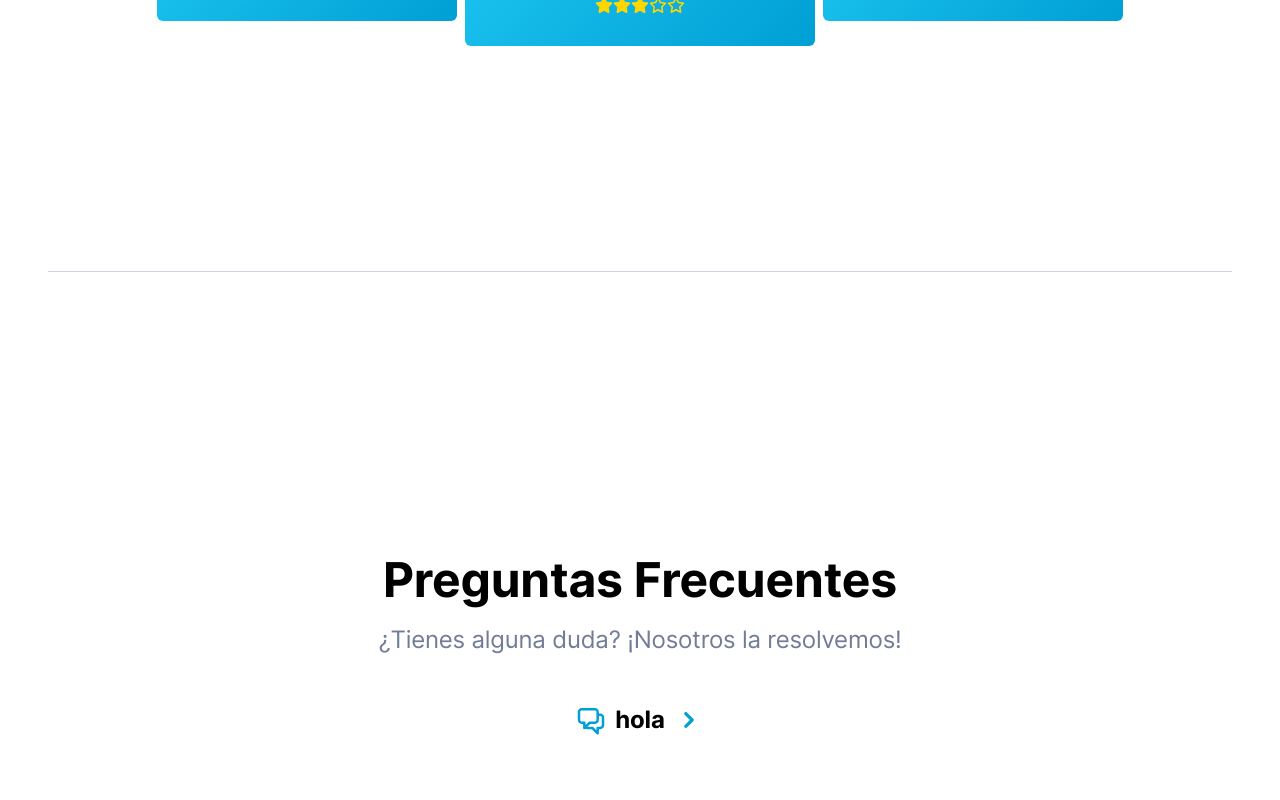
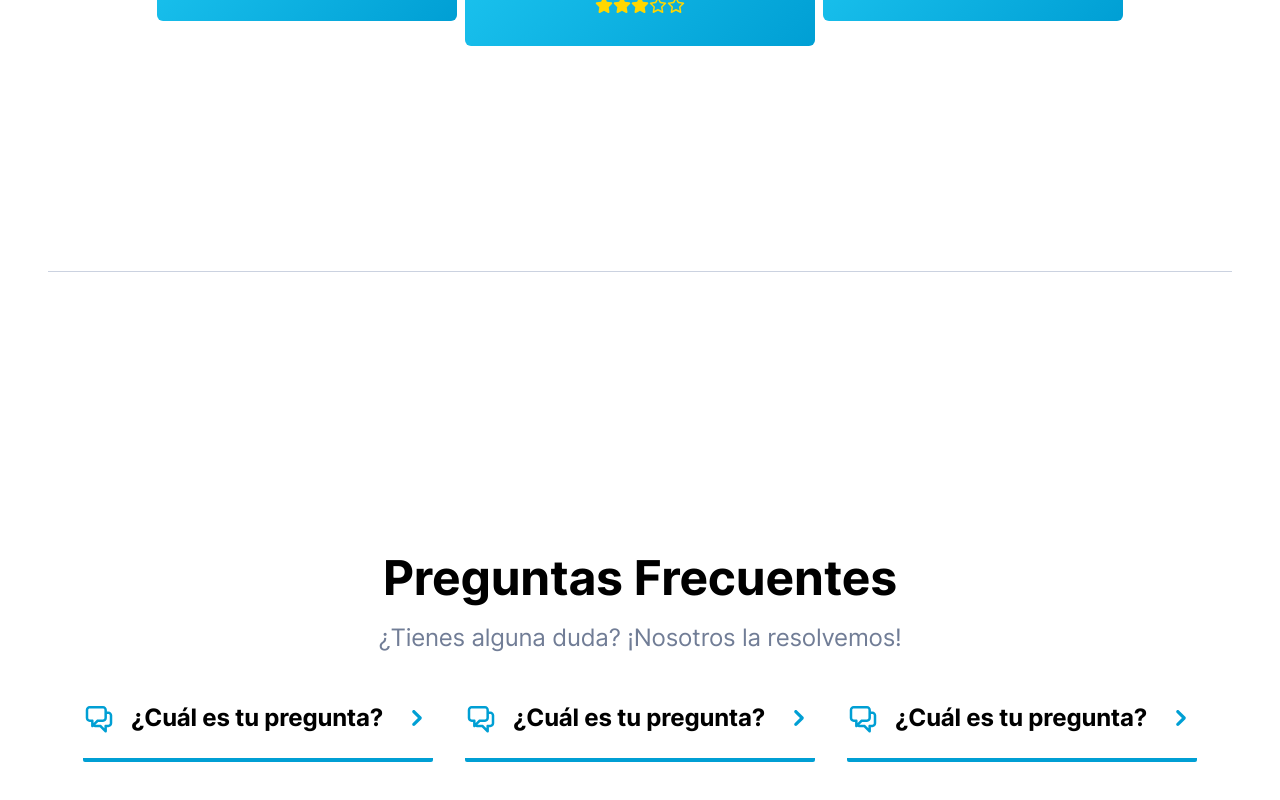
Before and after one commit to InfiniteDesignES/comproinmuebles.com, a React (Vite) app: page / in a window 1280 px wide. Shown: the part 2931-3731 px from the top of the page. Built offline with nearby package versions, Linux system fonts and the light colour scheme.

Commit message:
FAQ hecho

```diff
--- a/src/components/index/PreguntasFrecuentes.jsx
+++ /dev/null
@@ -1,23 +0,0 @@
-/* eslint-disable react/prop-types */
-export default function PreguntasFrecuentes({ pregunta, respuesta }) {
-  pregunta = 'hola';
-  console.log(pregunta, respuesta);
-
-  return (
-    <main className="h-screen flex flex-col justify-center items-center">
-      <h3 className="font-extrabold text-5xl leading-10 text-0">Preguntas Frecuentes</h3>
-      <p className="mt-6 font-medium text-2xl text-01">
-        ¿Tienes alguna duda? ¡Nosotros la resolvemos!
-      </p>
-      <article className="flex justify-center items-center gap-20 py-12">
-        <div className="flex items-center justify-center gap-2 text-center w-[350px]">
-          <img src="icons/bubblechat.svg" alt="" />
-          <p className="font-bold text-2xl text-0 text-center">
-            {pregunta}
-          </p>
-          <img src="icons/arrowclosed.svg" alt="" />
-        </div>
-      </article>
-    </main>
-  );
-}
--- /dev/null
+++ b/src/components/index/PreguntasFrecuentes/ContenedorPregunta.jsx
@@ -0,0 +1,10 @@
+/* eslint-disable react/prop-types */
+export default function ContenedorPregunta({ children }) {
+  return (
+    <div className="h-screen flex flex-col justify-center items-center">
+      <h3 className="font-extrabold text-5xl leading-10 text-0">Preguntas Frecuentes</h3>
+      <p className="mt-6 font-medium text-2xl text-01">¿Tienes alguna duda? ¡Nosotros la resolvemos!</p>
+      <div className="flex gap-8">{children}</div>
+    </div>
+  );
+}
--- /dev/null
+++ b/src/components/index/PreguntasFrecuentes/InfoPregunta.jsx
@@ -0,0 +1,40 @@
+/* eslint-disable react/prop-types */
+
+import { useState } from 'react';
+
+export default function PreguntasFrecuentes({ pregunta, respuesta }) {
+  const [isVisible, setIsVisible] = useState(false);
+
+  const toggleVisibility = () => {
+    setIsVisible(!isVisible);
+  };
+
+  return (
+    <>
+      <article className="my-6 py-6 border-600 border-b-4 rounded-sm">
+        <div className="text-center w-[350px]" onClick={toggleVisibility}>
+          <div className="flex justify-between items-center gap-2">
+            <div className="flex gap-4">
+              <img src="icons/bubblechat.svg" alt="" />
+              <p className="font-bold text-2xl text-0 text-left">{pregunta}</p>
+            </div>
+            <img
+              src="icons/arrowclosed.svg"
+              alt=""
+              className={`transform transition-transform duration-300 ${isVisible ? 'rotate-90' : 'rotate-0'}`}
+            />
+          </div>
+        </div>
+
+        {/* Contenedor de la respuesta */}
+        <div
+          className={`transition-all duration-500 ease-in-out transform overflow-hidden ${
+            isVisible ? 'max-h-96 opacity-100' : 'max-h-0 opacity-0'
+          } text-center w-[350px]`}
+        >
+          <p className="font-medium text-lg text-01 text-left mt-4">{respuesta}</p>
+        </div>
+      </article>
+    </>
+  );
+}
--- a/src/pages/Index.jsx
+++ b/src/pages/Index.jsx
@@ -4,7 +4,9 @@ import Titulo from '../components/index/Titulo.jsx';
 import ComoFunciona from '../components/index/ComoFunciona.jsx';
 import PorqueEscogernos from '../components/index/PorqueEscogernos.jsx';
 import Opiniones from '../components/index/Opiniones.jsx';
-import PreguntasFrecuentes from '../components/index/PreguntasFrecuentes.jsx';
+
+import InfoPregunta from '../components/index/PreguntasFrecuentes/InfoPregunta.jsx';
+import ContenedorPregunta from '../components/index/PreguntasFrecuentes/ContenedorPregunta.jsx';
 
 export default function Index() {
   return (
@@ -44,7 +46,11 @@ export default function Index() {
         </main>
       </section>
       <section className="border-t mx-12 rounded-none border-02">
-        <PreguntasFrecuentes />
+        <ContenedorPregunta>
+          <InfoPregunta pregunta="¿Cuál es tu pregunta?" respuesta="Esta es la respuesta." />
+          <InfoPregunta pregunta="¿Cuál es tu pregunta?" respuesta="Esta es la respuesta." />
+          <InfoPregunta pregunta="¿Cuál es tu pregunta?" respuesta="Esta es la respuesta." />
+        </ContenedorPregunta>
       </section>
     </Layout>
   );
```
Also changed, not shown: .prettierrc.json, src/styles/Main.css (line endings or trailing spaces), 1 other file (tests, documents, lock files or other folders).
